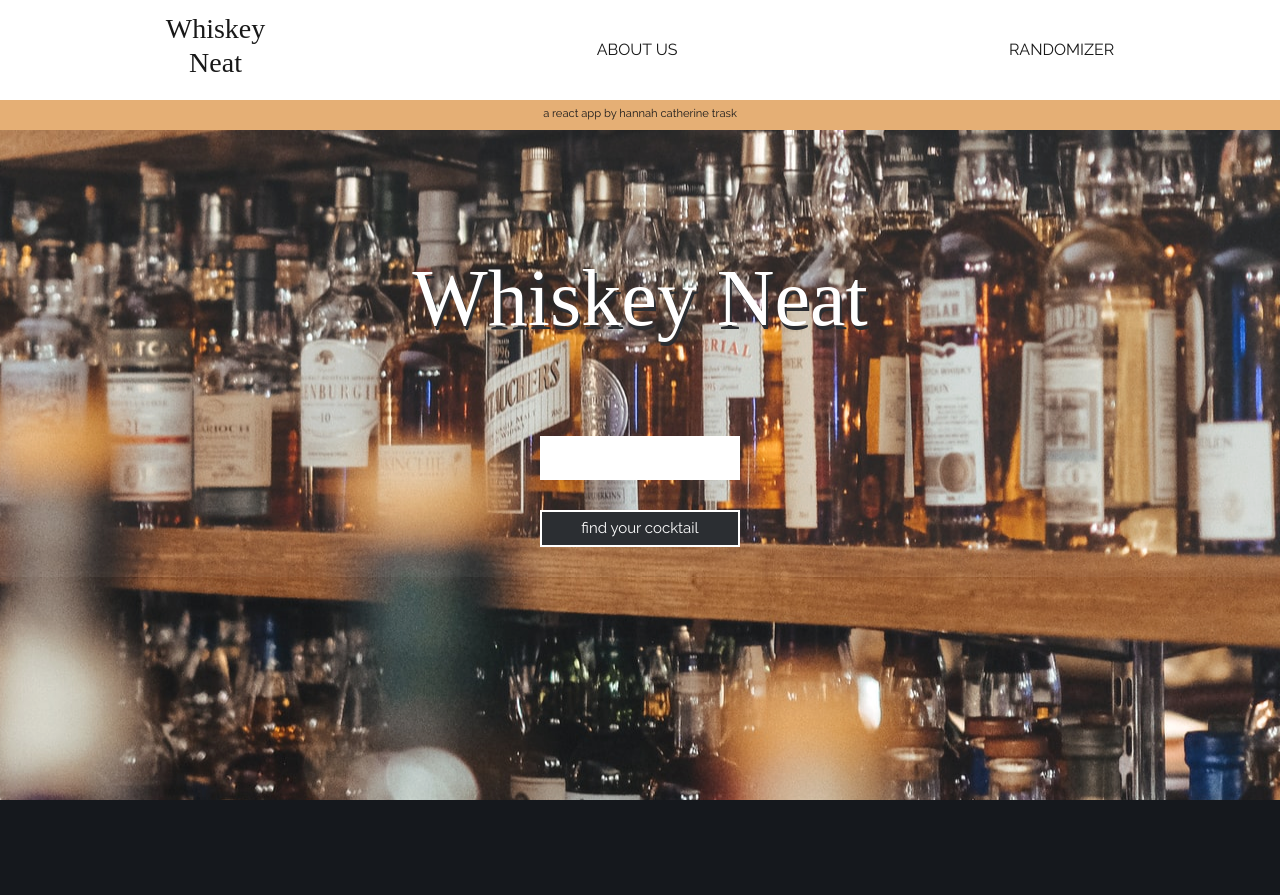
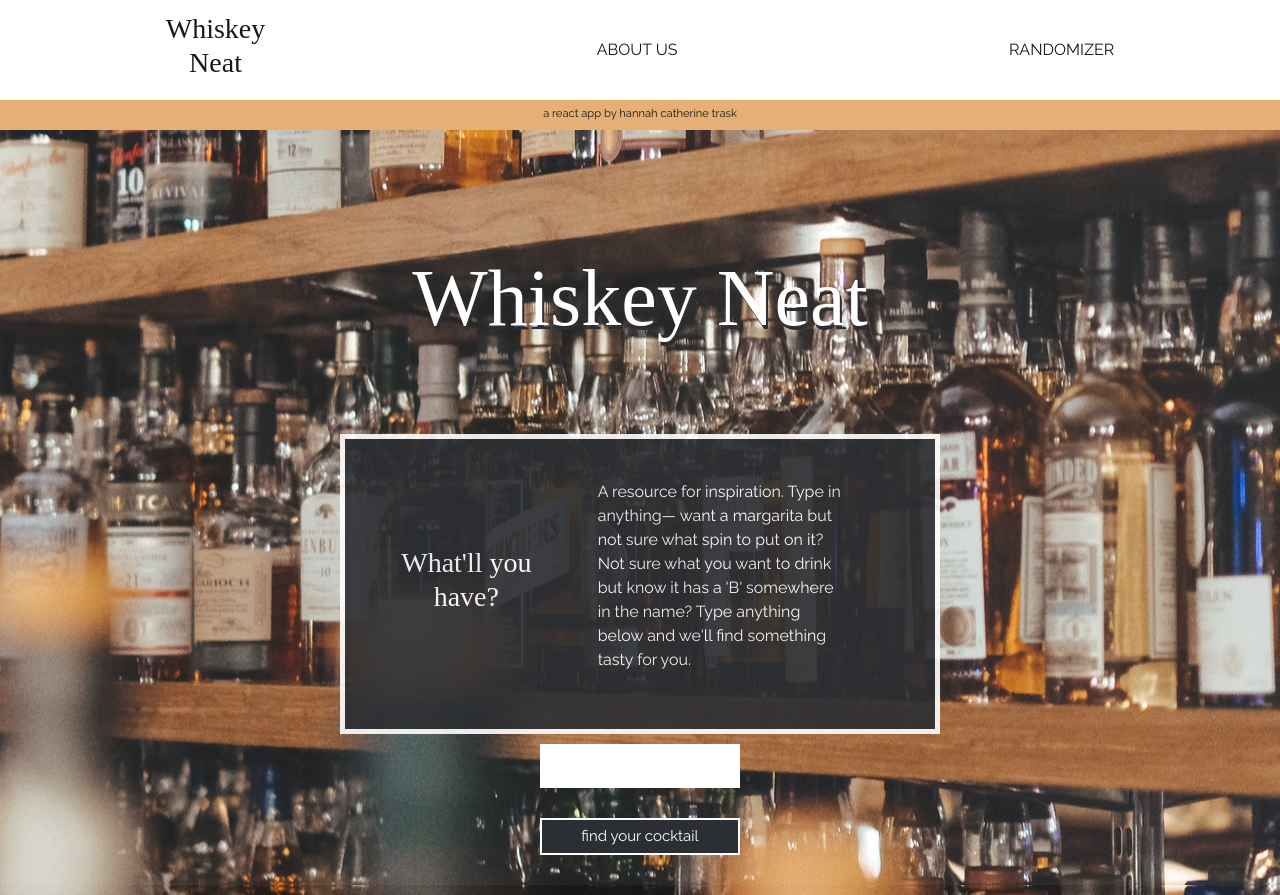
Before and after one commit to hannahtrask/react-app-unit2, a React (Create React App) app: page / in a window 1280 px wide. Before the commit the page ends 800 px from the top, so only its background shows below. Built offline with nearby package versions, Linux system fonts and the light colour scheme; a web font is replaced by a local one.

Commit message:
media queries started

```diff
--- a/src/App.js
+++ b/src/App.js
@@ -1,37 +1,30 @@
-import React, { useState } from 'react';
+import React, { useState, useEffect } from 'react';
 import './scss/_config.scss';
 import About from './components/About';
 import CocktailList from './components/CocktailList';
 import CocktailForm from './components/CocktailForm';
 import CocktailCard from './components/CocktailCard';
+import CocktailCardForm from './components/CocktailCardForm';
 import {  Route, Link, Switch } from 'react-router-dom';
 
 function App() {
 
 const [selectedDrink, setSelectedDrink] = useState('');
 const [drink, setDrink] = useState('');
-
-//this is the use state to initialize the form functionality
 const [drinkData, setDrinkData] = useState('margarita');
-
 
 const handleClick = (drink) => {
   setDrink(drink);
 }
 
-//takes in a bev parameter
-//paramter sends to api call to search for it
 const handleSubmit = (bev) => {
   console.log('this is handle submit')
     fetch(`https://www.thecocktaildb.com/api/json/v1/1/search.php?s=${bev}`)
       .then((res) => res.json())
-      //this shows all the data
-      .then((res)=>console.log('this is the json response from the FORM in APP!!', res))
-      //data appropriately gathered. need to set to drink data and then pass to cocktail card
-      //not sure why this is always such a road block!! lol
+      .then(res => setDrinkData(res.drinks))
 }
 
-
+console.log('this is drinkData', drinkData)
 
   return (
 		<main>
@@ -67,6 +60,7 @@ const handleSubmit = (bev) => {
 				</div>
 
 				<CocktailForm handleSubmitFromApp={handleSubmit} />
+        {/* <CocktailCardForm drinkData={drinkData} /> */}
 				<Switch>
 					<Route exact path='/about'>
 						<About />
@@ -84,9 +78,7 @@ const handleSubmit = (bev) => {
 							<CocktailCard
 								{...routerProps}
 								handleClick={handleClick}
-                drink={selectedDrink}
-                // this sends drink data down to the cocktail card from the form for render
-                drinkData={drinkData}
+								drink={selectedDrink}
 							/>
 						)}
 					/>
--- a/src/components/About.js
+++ b/src/components/About.js
@@ -1,5 +1,6 @@
 import React, { useState } from 'react';
 import '../scss/about.scss';
+import '../scss/media_queries.scss';
 import {
 	Carousel,
 	CarouselItem,
@@ -78,7 +79,7 @@ const slides = items.map((item) => {
 			<div className='description'>
 				<h1>About Whiskey Neat</h1>
 				<p>
-					Our mission is to make the cocktail an art form. Expand your
+					Our mission is to make the cocktail accessible to anyone. Expand your
 					personal library by perusing a randomly generated list of cocktails by first
 					name, or type in what you'd like in the search bar and we'll give you the resources to start building your own boozy treats. Cheers!
 				</p>
--- /dev/null
+++ b/src/components/CocktailCardForm.js
@@ -0,0 +1,49 @@
+import React from 'react';
+import '../scss/cocktailcard.scss';
+import '../scss/media_queries.scss';
+
+const CocktailCardForm = (props) => {
+
+// console.log('this is props.drinkData.drinks', props.drinkData.drinks)
+
+// let drinkArr = props.drinkData.drinks;
+
+// console.log(drinkArr)
+
+console.log('this is props', props.drinkData)
+
+const drinkArr = props.drinkData
+
+console.log('this is drinkArr', drinkArr)
+
+
+// //use token
+// //here tried to deal with drinkList.map is not a function
+// //however can only save this to function?
+// const drinkList = () => {
+// 	if (Array.isArray(drinkArr)) {
+// 		drinkArr.map((bev) => {
+// 			return <h1>{bev.strDrink}</h1>;
+// 		});
+//     }
+// }
+
+// //this turns up an error drinkList.map() is not a function
+// const fullDrinkList = drinkArr.map( (bev) => {
+//     if (Array.isArray(drinkArr)){
+//  return <h1>{bev.strDrink}</h1>;
+//     }
+
+// })
+
+
+// console.log('this is drinkList', fullDrinkList)
+
+	return (
+		<div className='cocktail-card'>
+            <h4>card</h4>
+		</div>
+	);
+};
+
+export default CocktailCardForm;
--- a/src/components/CocktailForm.js
+++ b/src/components/CocktailForm.js
@@ -1,5 +1,6 @@
 import React, { useState } from 'react';
 import '../scss/cocktailform.scss';
+import '../scss/media_queries.scss';
 
 const CocktailForm = (props) => {
 
@@ -7,14 +8,11 @@ const CocktailForm = (props) => {
 
     const handleSubmit = (e) => {
         e.preventDefault()
-        console.log('handle submit in form clicked')
-
         props.handleSubmitFromApp(cocktail)
     }
 
     const handleChange = (e) => {
         e.preventDefault()
-        console.log('this is the handle change in form')
         const bev = e.target.value
         setCocktail(bev)
     }
@@ -22,8 +20,13 @@ const CocktailForm = (props) => {
 
     return (
 			<div>
+				<div className='desktop'>
+					<h3>What'll you have?</h3>
+					<p>A resource for inspiration. Type in anything— want a margarita but not sure what spin to put on it? Not sure what you want to drink but know it has a 'B' somewhere in the name? Type anything below and we'll find something tasty for you.</p>
+				</div>
 				<form onSubmit={handleSubmit}>
-                <input id='cocktail data'
+					<input
+						id='cocktail data'
 						type='string'
 						value={cocktail}
 						onChange={handleChange}
@@ -32,7 +35,7 @@ const CocktailForm = (props) => {
 					<input className='submit' type='submit' value='find your cocktail' />
 				</form>
 			</div>
-    )
+		);
 }
 
 export default CocktailForm;
--- a/src/components/CocktailList.js
+++ b/src/components/CocktailList.js
@@ -2,6 +2,7 @@ import React, { useState, useEffect } from 'react';
 import CocktailCard from './CocktailCard';
 import '../scss/cocktaillist.scss';
 import { Link } from 'react-router-dom';
+import '../scss/media_queries.scss';
 
 const CocktailList = (props) => {
 
--- a/src/scss/cocktailform.scss
+++ b/src/scss/cocktailform.scss
@@ -24,3 +24,14 @@ input {
         color: white;
         border: 2px solid white;
     }
+
+.desktop {
+    background-color: $richBlack;
+    opacity: .9;
+    width: 600px;
+    height: 300px;
+    margin: 0 auto;
+    border: 5px solid white;
+    padding: 40px;
+    display: flex;
+}
--- /dev/null
+++ b/src/scss/media_queries.scss
@@ -0,0 +1,18 @@
+@media only screen and (max-width: 425px) {
+    .desktop {
+        display: none !important;
+    }
+}
+
+
+@media only screen and (min-width: 1024px) {
+    .desktop {
+        align-items: center;
+
+        p {
+            text-align: left;
+        }
+    }
+
+
+}
```
Also changed, not shown: src/components/CocktailCard.js (+2 -9 lines), 1 other file (tests, documents, lock files or other folders). Lines whose indentation alone changed are shown as unchanged.
